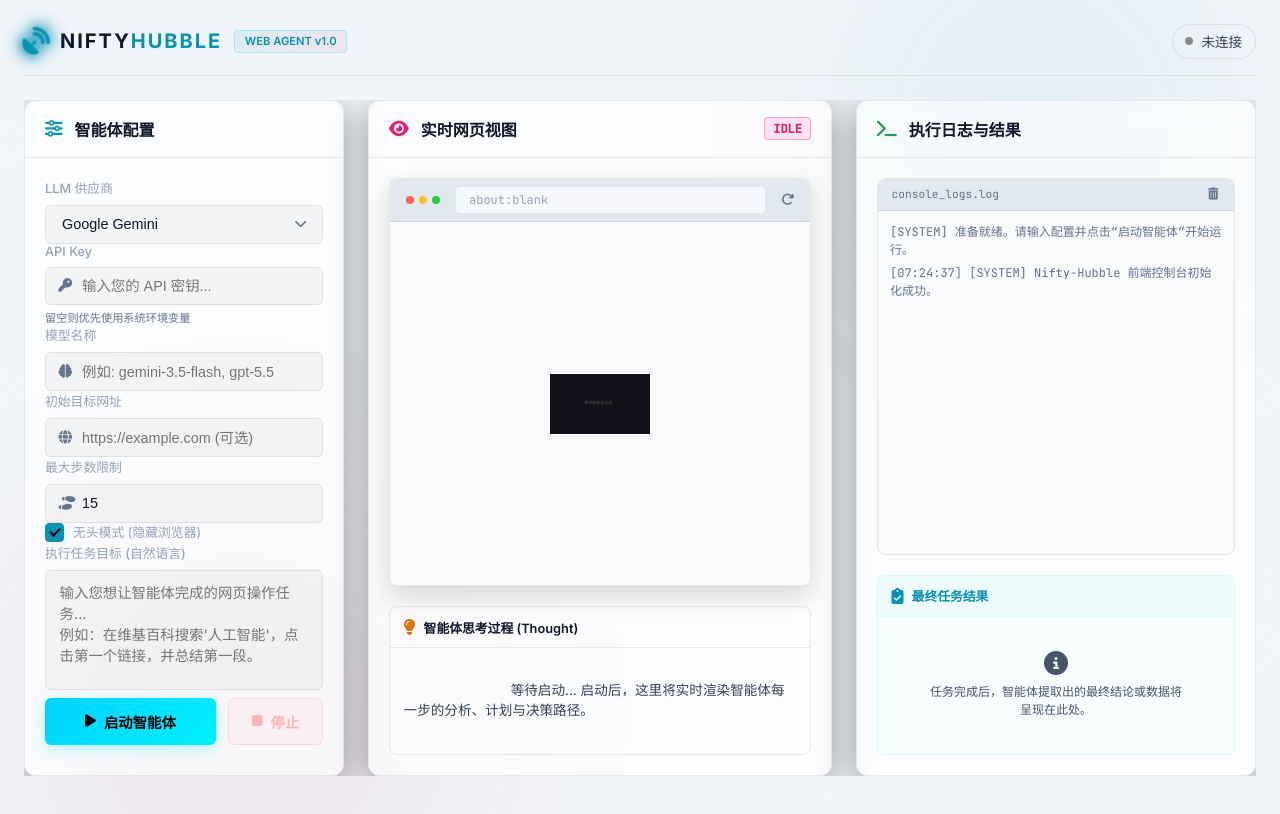
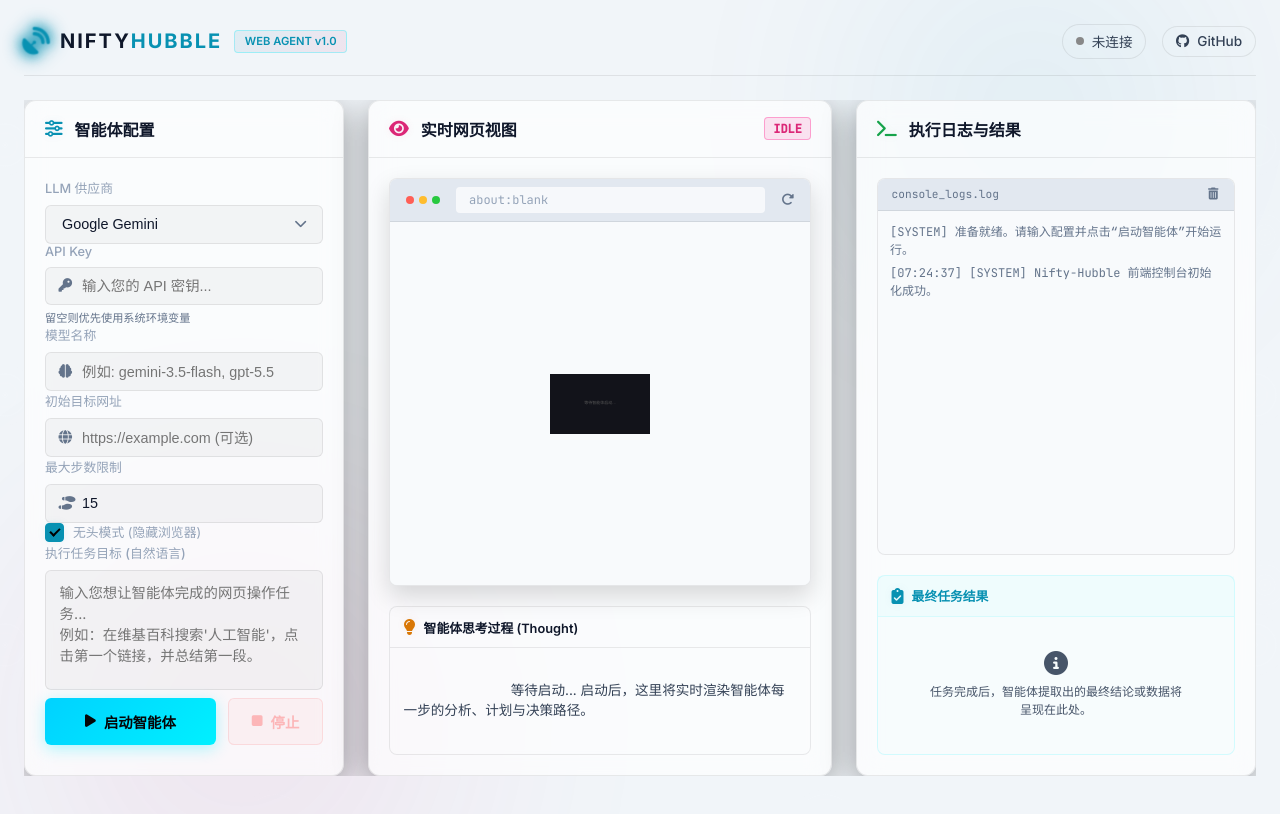
Before and after one commit to tom613951/hubble-browser-agent, a plain HTML site: page frontend/index.html in a window 1280 px wide. Drawn offline with Linux system fonts and the light colour scheme.

Commit message:
feat: add GitHub link back to header and apply matching glass styling

```diff
--- a/frontend/index.html
+++ b/frontend/index.html
@@ -25,10 +25,15 @@
                 <h1>NIFTY<span>HUBBLE</span></h1>
                 <span class="badge">WEB AGENT v1.0</span>
             </div>
-            <div class="status-bar">
-                <span id="connection-status" class="status-disconnected">
-                    <span class="status-dot"></span> <span class="status-text">未连接</span>
-                </span>
+            <div class="header-actions">
+                <div class="status-bar">
+                    <span id="connection-status" class="status-disconnected">
+                        <span class="status-dot"></span> <span class="status-text">未连接</span>
+                    </span>
+                </div>
+                <a href="https://github.com/tom613951/nifty-hubble" target="_blank" class="github-btn" id="btn-github-link">
+                    <i class="fa-brands fa-github"></i> GitHub
+                </a>
             </div>
         </header>
 
--- a/frontend/style.css
+++ b/frontend/style.css
@@ -168,6 +168,35 @@ body {
     border-bottom: 1px solid var(--border-color);
     margin-bottom: 1.5rem;
     flex-shrink: 0;
+}
+
+.header-actions {
+    display: flex;
+    align-items: center;
+    gap: 1rem;
+}
+
+.github-btn {
+    display: inline-flex;
+    align-items: center;
+    gap: 0.5rem;
+    padding: 0.4rem 0.8rem;
+    border-radius: 20px;
+    background: rgba(255, 255, 255, 0.03);
+    border: 1px solid var(--border-color);
+    color: var(--text-color);
+    font-size: 0.85rem;
+    text-decoration: none;
+    font-weight: 500;
+    transition: all 0.2s ease;
+}
+
+.github-btn:hover {
+    background: var(--color-cyan-glow);
+    border-color: var(--color-cyan);
+    color: var(--color-cyan);
+    text-shadow: 0 0 8px var(--color-cyan-glow);
+    box-shadow: 0 0 10px var(--color-cyan-glow);
 }
 
 .logo {
```
